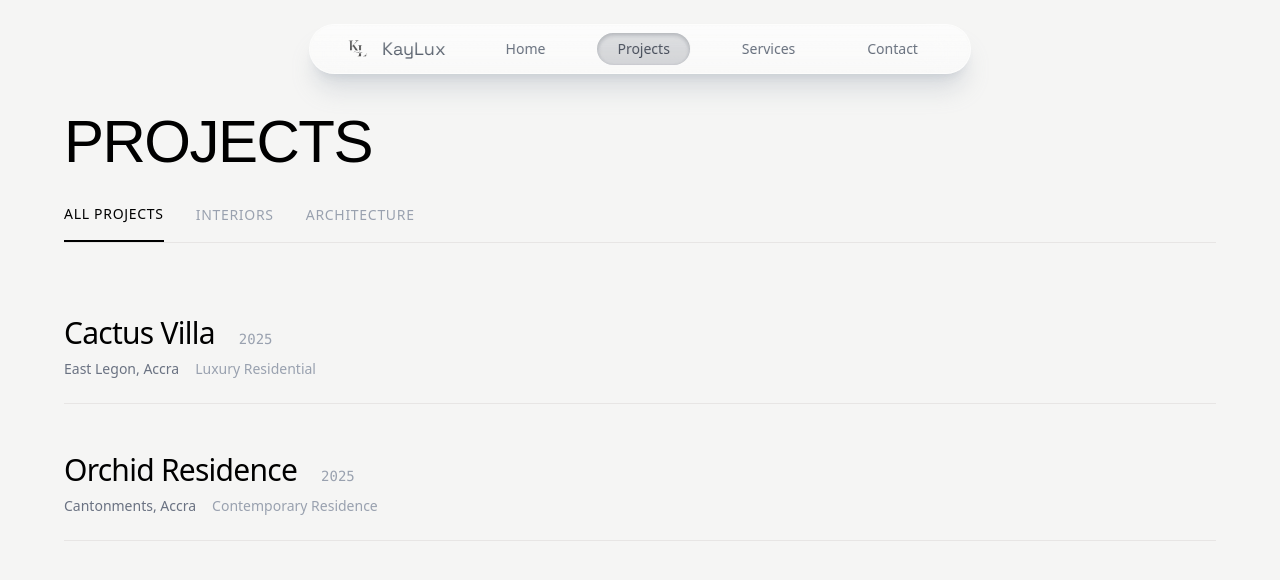
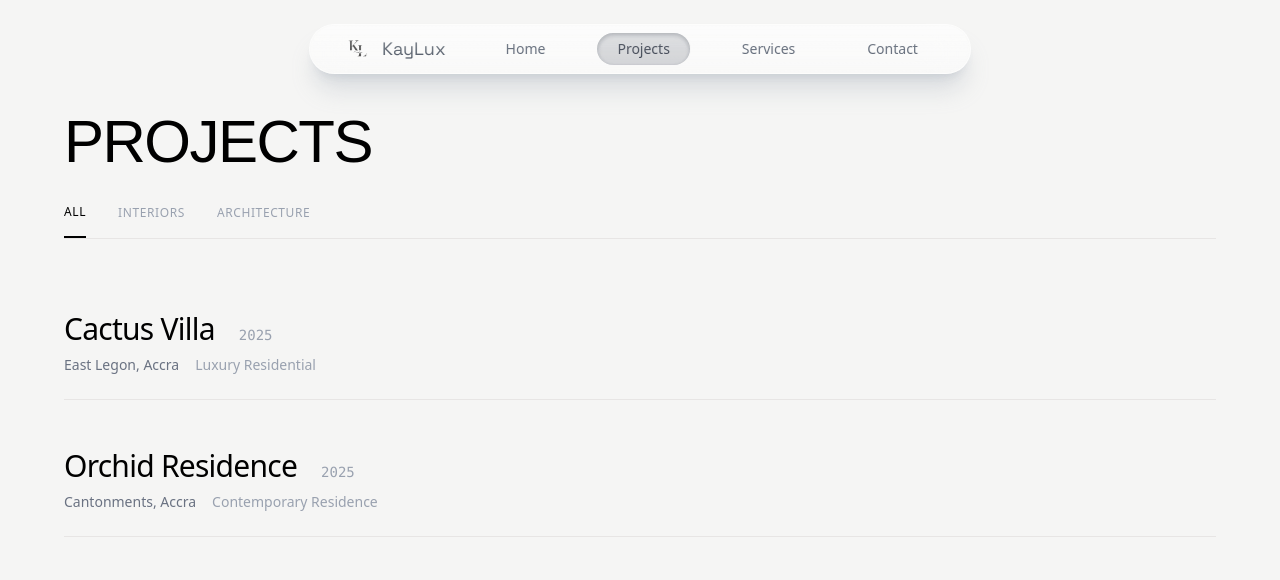
Before and after one commit to spacegod1/kaylux-next, a Next.js app: page /projects in a window 1280 px wide. Shown: the top 580 px of the page. Built offline with nearby package versions, Linux system fonts and the light colour scheme; a web font is replaced by a local one.

Commit message:
project changes

```diff
--- a/app/projects/page.jsx
+++ b/app/projects/page.jsx
@@ -35,17 +35,17 @@ export default function Projects() {
           <div className="flex space-x-8 border-b border-stone-200">
             <button
               onClick={() => setActiveFilter('all')}
-              className={`pb-4 text-sm tracking-wider transition-all duration-300 ${
+              className={`pb-4 text-xs tracking-wider transition-all duration-300 ${
                 activeFilter === 'all'
                   ? 'text-black border-b-2 border-black font-medium'
                   : 'text-gray-400 hover:text-gray-600'
               }`}
             >
-              ALL PROJECTS
+              ALL
             </button>
             <button
               onClick={() => setActiveFilter('interiors')}
-              className={`pb-4 text-sm tracking-wider transition-all duration-300 ${
+              className={`pb-4 text-xs tracking-wider transition-all duration-300 ${
                 activeFilter === 'interiors'
                   ? 'text-black border-b-2 border-black font-medium'
                   : 'text-gray-400 hover:text-gray-600'
@@ -55,7 +55,7 @@ export default function Projects() {
             </button>
             <button
               onClick={() => setActiveFilter('architecture')}
-              className={`pb-4 text-sm tracking-wider transition-all duration-300 ${
+              className={`pb-4 text-xs tracking-wider transition-all duration-300 ${
                 activeFilter === 'architecture'
                   ? 'text-black border-b-2 border-black font-medium'
                   : 'text-gray-400 hover:text-gray-600'
```
